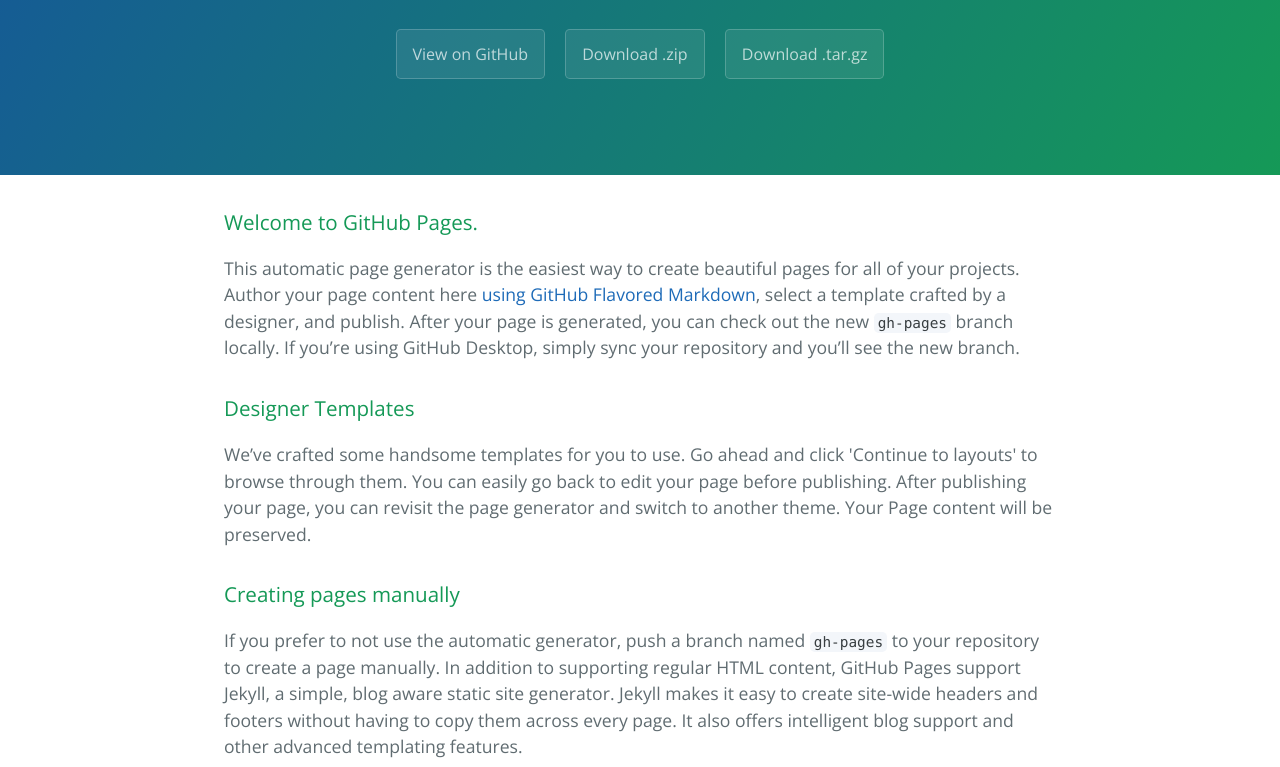
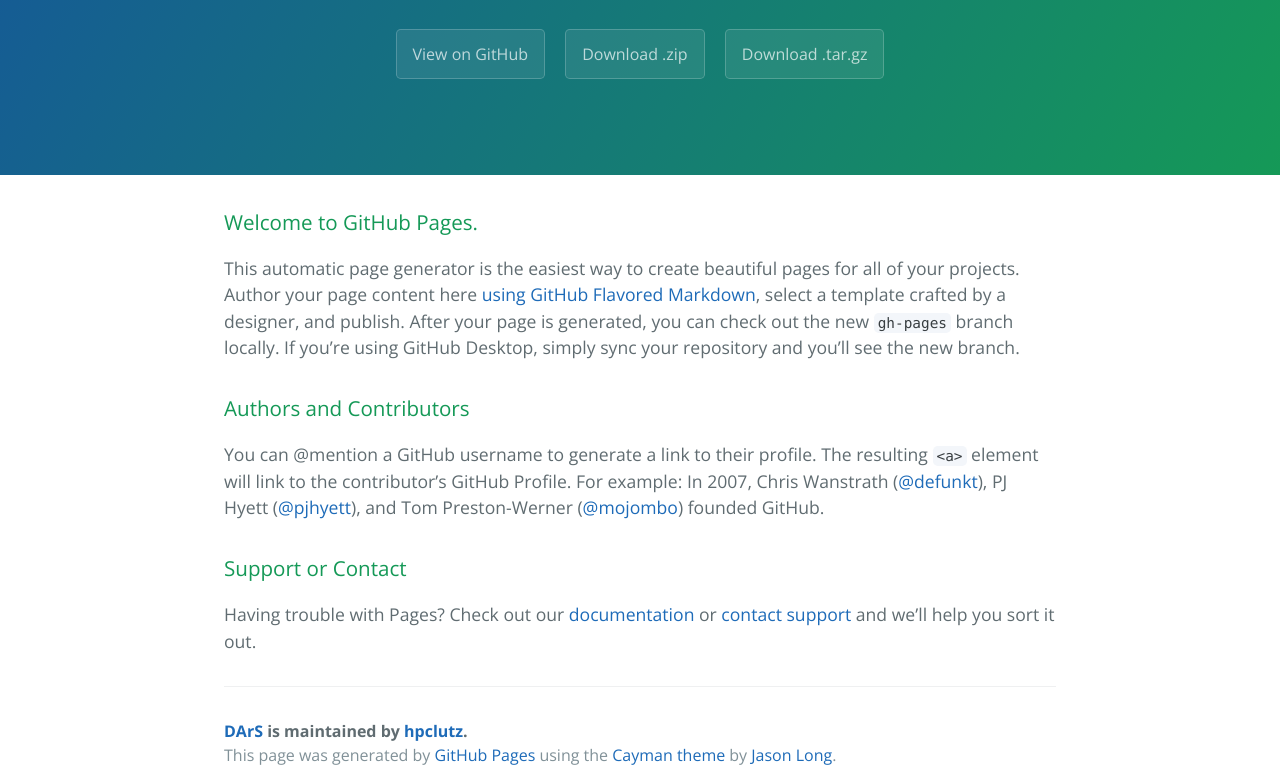
Before and after one commit to hpclutz/DArS, a plain HTML site: page index.html in a window 1280 px wide. Shown: the part 208-975 px from the top of the page. Drawn offline with nearby package versions, Linux system fonts and the light colour scheme.

```diff
--- a/index.html
+++ b/index.html
@@ -25,16 +25,6 @@
 <p>This automatic page generator is the easiest way to create beautiful pages for all of your projects. Author your page content here <a href="https://guides.github.com/features/mastering-markdown/">using GitHub Flavored Markdown</a>, select a template crafted by a designer, and publish. After your page is generated, you can check out the new <code>gh-pages</code> branch locally. If you’re using GitHub Desktop, simply sync your repository and you’ll see the new branch.</p>
 
 <h3>
-<a id="designer-templates" class="anchor" href="#designer-templates" aria-hidden="true"><span aria-hidden="true" class="octicon octicon-link"></span></a>Designer Templates</h3>
-
-<p>We’ve crafted some handsome templates for you to use. Go ahead and click 'Continue to layouts' to browse through them. You can easily go back to edit your page before publishing. After publishing your page, you can revisit the page generator and switch to another theme. Your Page content will be preserved.</p>
-
-<h3>
-<a id="creating-pages-manually" class="anchor" href="#creating-pages-manually" aria-hidden="true"><span aria-hidden="true" class="octicon octicon-link"></span></a>Creating pages manually</h3>
-
-<p>If you prefer to not use the automatic generator, push a branch named <code>gh-pages</code> to your repository to create a page manually. In addition to supporting regular HTML content, GitHub Pages support Jekyll, a simple, blog aware static site generator. Jekyll makes it easy to create site-wide headers and footers without having to copy them across every page. It also offers intelligent blog support and other advanced templating features.</p>
-
-<h3>
 <a id="authors-and-contributors" class="anchor" href="#authors-and-contributors" aria-hidden="true"><span aria-hidden="true" class="octicon octicon-link"></span></a>Authors and Contributors</h3>
 
 <p>You can @mention a GitHub username to generate a link to their profile. The resulting <code>&lt;a&gt;</code> element will link to the contributor’s GitHub Profile. For example: In 2007, Chris Wanstrath (<a href="https://github.com/defunkt" class="user-mention">@defunkt</a>), PJ Hyett (<a href="https://github.com/pjhyett" class="user-mention">@pjhyett</a>), and Tom Preston-Werner (<a href="https://github.com/mojombo" class="user-mention">@mojombo</a>) founded GitHub.</p>
```
Also changed, not shown: params.json (+1 -1 lines).
